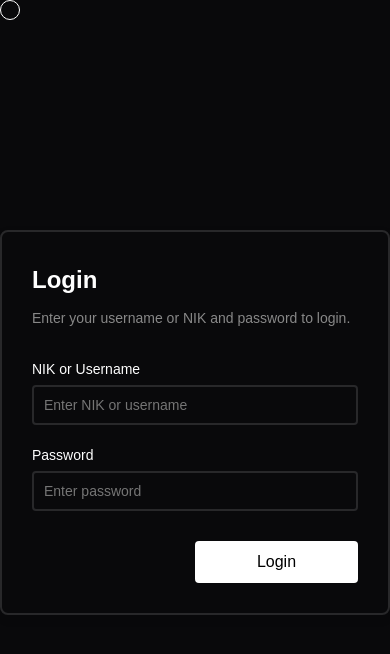
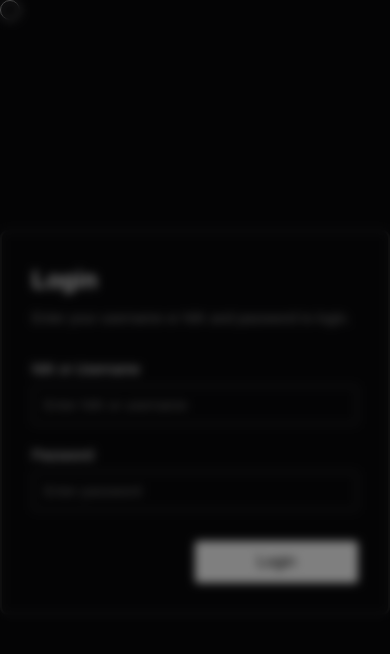
Before and after one commit to Nithze/AKA-RCHIVE, a React (Vite) app: page / in a window 390 px wide. Shown: the top 654 px of the page. Built offline with nearby package versions, Linux system fonts and the light colour scheme.

Commit message:
add overlay blank if not desktop,tab, ipad width ratio

```diff
--- a/src/App.css
+++ b/src/App.css
@@ -26,6 +26,16 @@
     to {
         opacity: 1;
         filter: blur(0);
+    }
+}
+@keyframes fade-out {
+    from {
+        opacity: 1;
+        filter: blur(0);
+    }
+    to {
+        opacity: 0;
+        filter: blur(10px);
     }
 }
 
--- a/src/App.jsx
+++ b/src/App.jsx
@@ -1,27 +1,24 @@
-import { BrowserRouter as Router, Routes, Route } from 'react-router-dom'
-
-import './App.css'
-import 'boxicons/css/boxicons.min.css'
-import Login from './Pages/Auth/Login.jsx'
-import Dashboard from './Pages/Dashboard/Dashboard.jsx'
-import Employees from './Pages/Employees/Employees.jsx'
-import CustomCursor from './Components/CustomCursor.jsx'
+import { BrowserRouter as Router, Routes, Route } from 'react-router-dom';
+import './App.css';
+import 'boxicons/css/boxicons.min.css';
+import Login from './Pages/Auth/Login.jsx';
+import Dashboard from './Pages/Dashboard/Dashboard.jsx';
+import Employees from './Pages/Employees/Employees.jsx';
+import CustomCursor from './Components/CustomCursor.jsx';
+import BlankPage from './Components/BlankPage.jsx';
 
 function App() {
     return (
         <Router>
             <CustomCursor />
+            <BlankPage />
             <Routes>
                 <Route path="/" element={<Login />} />
                 <Route path="/dashboard" element={<Dashboard />} />
                 <Route path="/employees" element={<Employees />} />
             </Routes>
         </Router>
-    )
+    );
 }
 
-
-
-
-
-export default App
+export default App;
--- /dev/null
+++ b/src/Components/BlankPage.jsx
@@ -0,0 +1,25 @@
+import React, { useEffect, useState } from 'react';
+import './BlankPage.scss';
+
+const BlankPage = () => {
+    const [isVisible, setIsVisible] = useState(false);
+
+    useEffect(() => {
+        const handleResize = () => {
+            setIsVisible(window.innerWidth < 1024);
+        };
+
+        handleResize();
+        window.addEventListener('resize', handleResize);
+
+        return () => {
+            window.removeEventListener('resize', handleResize);
+        };
+    }, []);
+
+    return (
+        <div className={`blank-page ${isVisible ? 'active' : ''}`}></div>
+    );
+};
+
+export default BlankPage;
--- /dev/null
+++ b/src/Components/BlankPage.scss
@@ -0,0 +1,22 @@
+
+.blank-page {
+    position: fixed;
+    top: 0;
+    left: 0;
+    right: 0;
+    bottom: 0;
+    background: rgba(0, 0, 0, 0.5);
+    backdrop-filter: blur(5px);
+    opacity: 0;
+    transition: opacity 0.5s;
+    z-index: 9999;
+}
+
+.blank-page.active {
+    opacity: 1;
+    animation: fade-in 0.5s forwards;
+}
+
+.blank-page:not(.active) {
+    animation: fade-out 0.5s forwards;
+}
```
